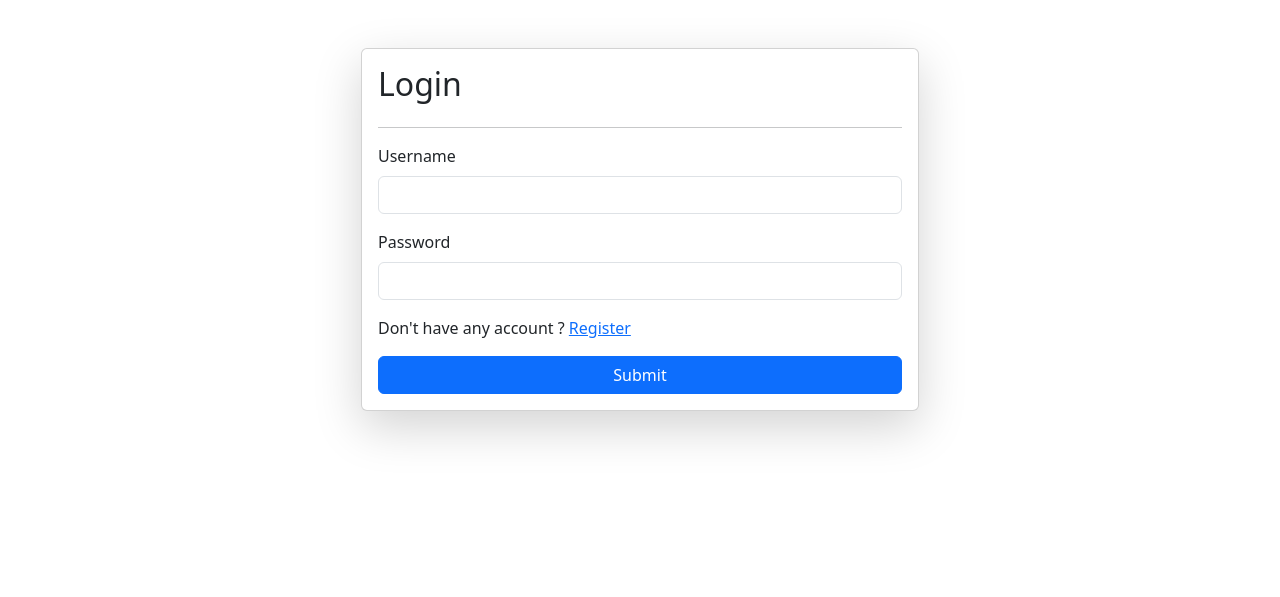
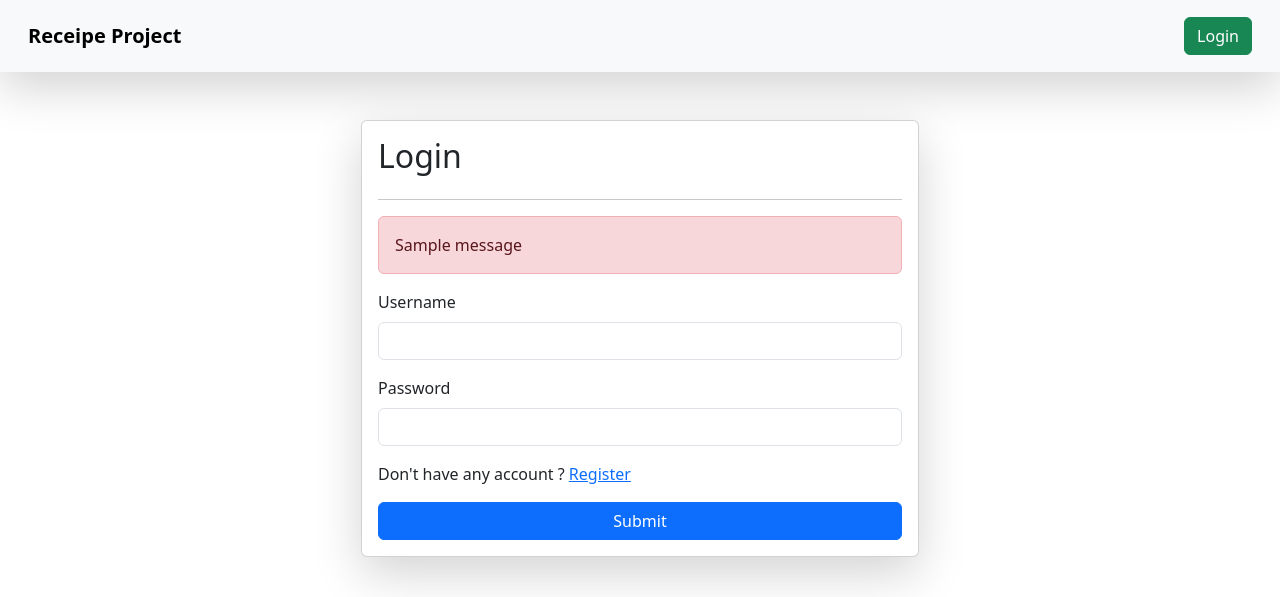
Before and after one commit to mansigharat/Django, a Django app: page /login/ in a window 1280 px wide. Shown: the top 597 px of the page. Run offline with Django 5.2, Linux system fonts and the light colour scheme; tables that the repository leaves empty hold one stand-in row (values such as "Sample post"); one stand-in notice (Sample message) is shown.

Commit message:
Add navigation bar and user authentication features to the recipe project

```diff
--- a/home/templates/home/base.html
+++ b/home/templates/home/base.html
@@ -5,7 +5,8 @@
     <meta charset="UTF-8">
     <meta name="viewport" content="width=device-width, initial-scale=1.0">
     <title>{{page}}</title>
-    <link href="https://cdn.jsdelivr.net/npm/bootstrap@5.3.8/dist/css/bootstrap.min.css" rel="stylesheet" integrity="sha384-sRIl4kxILFvY47J16cr9ZwB07vP4J8+LH7qKQnuqkuIAvNWLzeN8tE5YBujZqJLB" crossorigin="anonymous">
+    <link href="https://cdn.jsdelivr.net/npm/bootstrap@5.3.8/dist/css/bootstrap.min.css" rel="stylesheet"
+        integrity="sha384-sRIl4kxILFvY47J16cr9ZwB07vP4J8+LH7qKQnuqkuIAvNWLzeN8tE5YBujZqJLB" crossorigin="anonymous">
     <style>
         table,
         th,
@@ -17,9 +18,20 @@
 </head>
 
 <body>
+    <nav class="navbar bg-body-tertiary p-3 bg-danger shadow-lg">
+        <div class="container-fluid">
+            <a class="navbar-brand"><b>Receipe Project</b></a>
+            {% if request.user.is_authenticated %}
+             <a  href= '/logout/'class="btn btn-success" type="submit">Logout</a>
+             {% else %}
+                <a  href= '/login/'class="btn btn-success" type="submit">Login</a>
+                {% endif %}
+            </form>
+        </div>
+    </nav>
     {% block start %}
 
     {% endblock %}
-    </body>
+</body>
 
 </html>
--- a/mysite/urls.py
+++ b/mysite/urls.py
@@ -34,9 +34,8 @@ urlpatterns = [
     path('about/', about, name="about"),
     path('login/', login_page, name="login_page"),
     path('register/', register_page, name="register_page"),
-
+    path('logout/' , logout_page , name = "logout_page"),
     # path('success-page/', success_page, name="success_page"),
-
     path('admin/', admin.site.urls),
 ]
 
--- a/vege/templates/login.html
+++ b/vege/templates/login.html
@@ -6,15 +6,25 @@
         {% csrf_token %}
         <h2>Login</h2>
         <hr>
+ {% if messages %}
+        <div class="alert alert-danger d-flex align-items-center" role="alert">
 
+            <div>
+                {% for message in messages %}
+                    {{ message }}
+                {% endfor %}
+            </div>
+
+        </div>
+        {% endif %}
         <div class="mb-3">
             <label for="exampleInputEmail1" class="form-label">Username</label>
-            <input type="email" class="form-control" id="exampleInputEmail1" aria-describedby="emailHelp">
+            <input type="text"  name="username" class="form-control" id="exampleInputEmail1" aria-describedby="emailHelp">
         </div>
 
         <div class="mb-3">
             <label for="exampleInputPassword1" class="form-label">Password</label>
-            <input type="password" class="form-control" id="exampleInputPassword1">
+            <input type="password" name="password" class="form-control" id="exampleInputPassword1">
         </div>
         <p>Don't have any account ? <a href="/register/">Register</a></p>
         <button type="submit" class="btn btn-primary">Submit</button>
--- a/vege/views.py
+++ b/vege/views.py
@@ -3,9 +3,10 @@ from .models import *
 from django.contrib.auth.models import User
 from django.shortcuts import redirect
 from django.contrib import messages
-from django.contrib.auth import authenticate,login
+from django.contrib.auth import authenticate,login,logout
+from django.contrib.auth.decorators import login_required
 
-# Create your views here.
+@login_required(login_url="/login/")
 def receipe(request):
     if request.method == "POST":
         data = request.POST
@@ -20,7 +21,7 @@ def receipe(request):
             receipe_description = receipe_description,
         )
 
-        return redirect('/receipes/')
+        return redirect('/receipe/')
 
     queryset = Recipe.objects.all()
 
@@ -48,10 +49,8 @@ def update_receipe(request,id):
         queryset.save()
         return redirect('/receipe/')
 
-
     context = {'receipes' : queryset}
     return render(request, 'update_receipe.html',context)
-
 
 def delete_receipe(request,id):
     queryset = Recipe.objects.get(id = id)
@@ -64,22 +63,22 @@ def login_page(request):
         username = request.POST.get('username')
         password = request.POST.get('password')
 
-        if User.objects.filter(username=username).exists():
-            messages.info(request, "Invalid Username")
+        if not User.objects.filter(username=username).exists():
+            messages.error(request, "Invalid Username")
             return redirect('/login/')
 
         user = authenticate(username=username , password=password)
         if user is None:
-            messages.info(request, "Invalid Password")
+            messages.error(request, "Invalid Password")
             return redirect('/login/')
+        else:
+            login(request,user)
+            return redirect('/receipe/')
+    return render(request,'login.html')
 
-        else:
-            login()
-
-
-
-
-    return render(request,'login.html')
+def logout_page(request):
+    logout(request)
+    return redirect('/login/')
 
 def register_page(request):
     if request.method == "POST":
```
Also changed, not shown: vege/templates/receipe.html (+7 -0 lines), vege/templates/register.html (+1 -13 lines).
